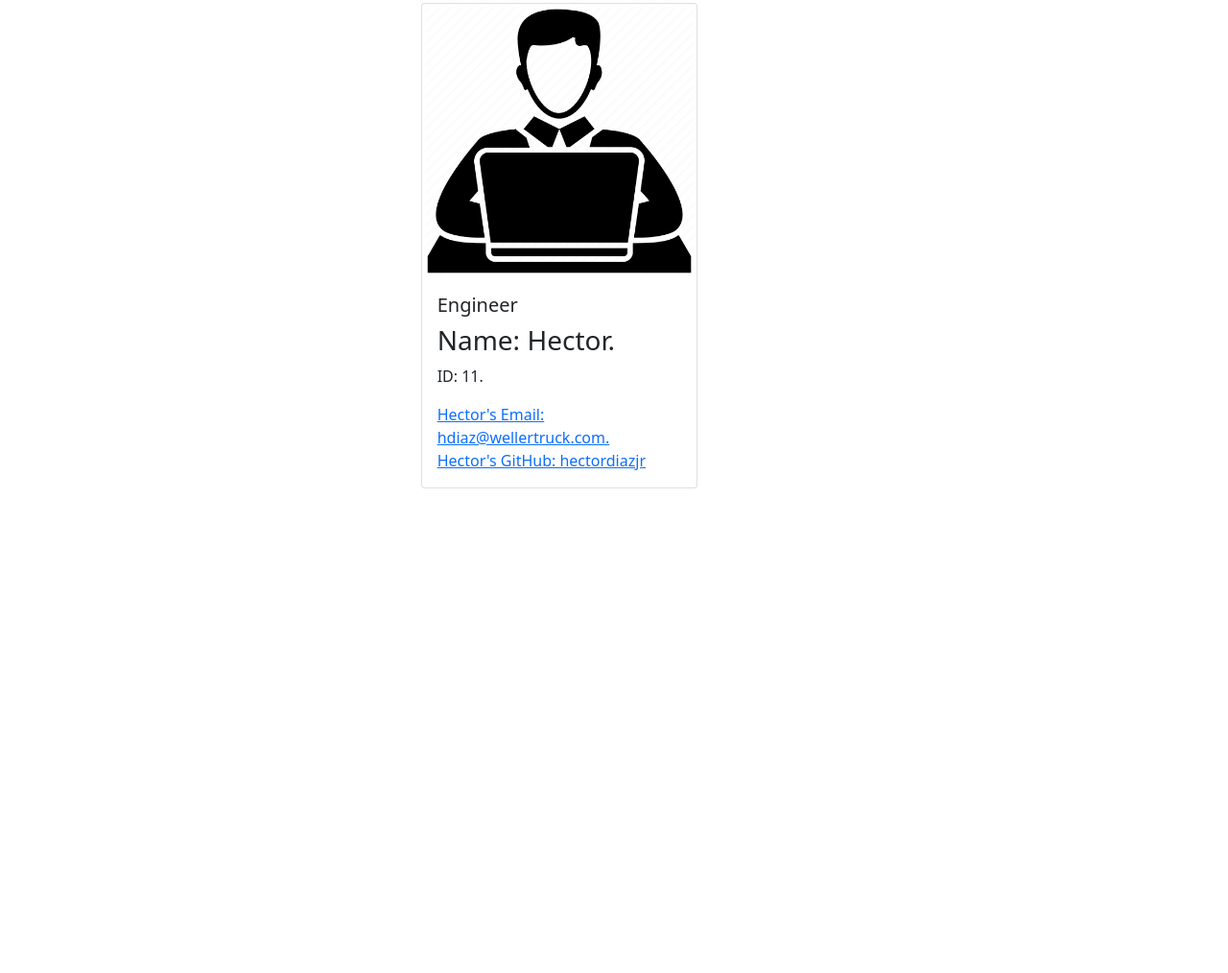
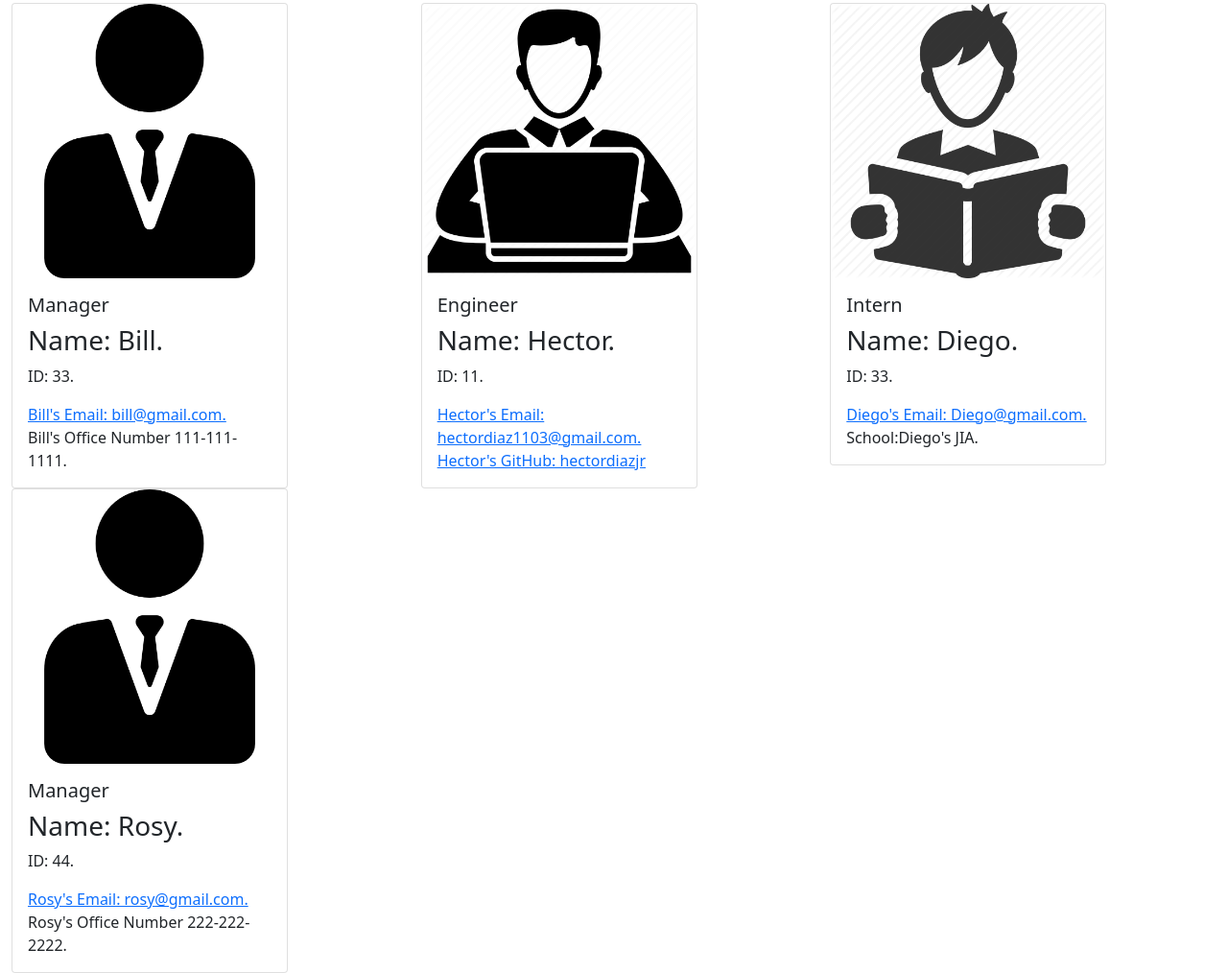
Before and after one commit to james-hardy/Team-builder, a website with bundled scripts: page index.html in a window 1280 px wide. Shown: the part 112-1126 px from the top of the page at 96% size. Before the commit the page ends 800 px from the top, so only its background shows below. Built offline with nearby package versions, Linux system fonts and the light colour scheme; files whose address does not match are found by name.

Commit message:
updated readme

```diff
--- a/index.html
+++ b/index.html
@@ -25,6 +25,30 @@
             <div class="col-md-4">
                 <div id="manager"></div>
 
+    <div class="card" style="width: 18rem;">
+  <img src="icons/manager-icon.png" class="card-img-top" alt="manager icon">
+  <div class="card-body">
+    <h5 class="card-title">Manager</h5>
+    <h3 class="card-text">Name: Bill.</h3>
+    <p class="card-text">ID: 33.</p>
+    <a href="mailto:bill@gmail.com">Bill's Email: bill@gmail.com.</a>
+    <br>
+    <p class="card-text">Bill's Office Number 111-111-1111.</p>
+  </div>
+</div>
+
+    <div class="card" style="width: 18rem;">
+  <img src="icons/manager-icon.png" class="card-img-top" alt="manager icon">
+  <div class="card-body">
+    <h5 class="card-title">Manager</h5>
+    <h3 class="card-text">Name: Rosy.</h3>
+    <p class="card-text">ID: 44.</p>
+    <a href="mailto:rosy@gmail.com">Rosy's Email: rosy@gmail.com.</a>
+    <br>
+    <p class="card-text">Rosy's Office Number 222-222-2222.</p>
+  </div>
+</div>
+
             </div>
             <div class="col-md-4">
                 <div id="engineer"></div>
@@ -35,7 +59,7 @@
     <h5 class="card-title">Engineer</h5>
     <h3 class="card-text">Name: Hector.</h3>
     <p class="card-text">ID: 11.</p>
-    <a href="mailto:hdiaz@wellertruck.com">Hector's Email: hdiaz@wellertruck.com.</a>
+    <a href="mailto:hectordiaz1103@gmail.com">Hector's Email: hectordiaz1103@gmail.com.</a>
     <br>
     <a href="https://github.com/hectordiazjr" target="_blank"">Hector's GitHub: hectordiazjr</a>
   </div>
@@ -44,6 +68,18 @@
             </div>
             <div class="col-md-4">
                 <div id="intern"></div>
+
+    <div class="card" style="width: 18rem;">
+  <img src="icons/intern-icon.png" class="card-img-top" alt="intern icon">
+  <div class="card-body">
+    <h5 class="card-title">Intern</h5>
+    <h3 class="card-text">Name: Diego.</h3>
+    <p class="card-text">ID: 33.</p>
+    <a href="mailto:Diego@gmail.com">Diego's Email: Diego@gmail.com.</a>
+    <br>
+    <p class="card-text">School:Diego's JIA.</p>
+  </div>
+</div>
 
             </div>
             <div class="col-md-4">
```
Also changed, not shown: README.md.
